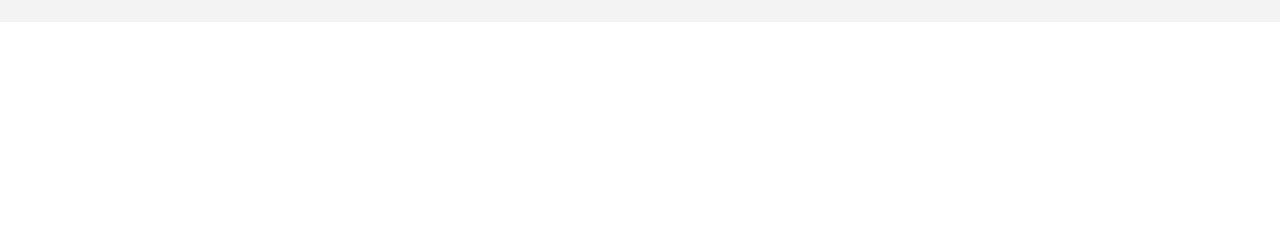
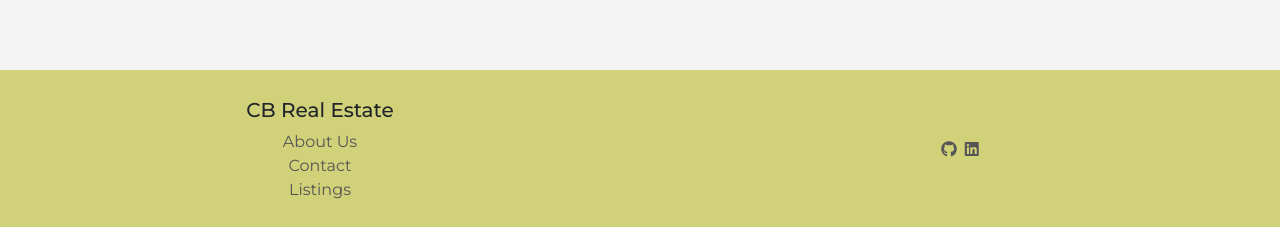
Before and after one commit to Vasileios20/real-estate, a React (Create React App) app: page /signin in a window 1280 px wide. Shown: the part 797-1024 px from the top of the page. Before the commit the page ends 819 px from the top, so only its background shows below. Built offline with nearby package versions, Linux system fonts and the light colour scheme; no server answers.

Commit message:
Add footer

```diff
--- a/src/App.js
+++ b/src/App.js
@@ -22,6 +22,7 @@ import UserPasswordForm from "./pages/profiles/UserPasswordForm";
 import UsernameForm from "./pages/profiles/UsernameForm";
 import ProfileEditForm from "./pages/profiles/ProfileEditForm";
 import AboutPage from "./pages/home/AboutPage";
+import Footer from "./components/Footer";
 
 function App() {
   useUserStatus();
@@ -79,6 +80,7 @@ function App() {
           <Route render={() => <NotFound />} />
         </Switch>
       </Container>
+      <Footer />
     </div>
   );
 }
--- a/src/App.module.css
+++ b/src/App.module.css
@@ -2,6 +2,8 @@
   font-family: "montserrat", sans-serif;
   background-color: #f3f3f3;
   min-height: 100vh;
+  display: flex;
+  flex-direction: column;
 }
 
 h1 {
@@ -10,6 +12,7 @@ h1 {
 
 .Main {
   padding-top: 100px;
+  margin-bottom: auto;
 }
 
 .Content {
--- /dev/null
+++ b/src/components/Footer.js
@@ -0,0 +1,49 @@
+import Container from "react-bootstrap/Container";
+import Row from "react-bootstrap/Row";
+import Col from "react-bootstrap/Col";
+import { Link } from "react-router-dom";
+
+import styles from "../styles/Footer.module.css";
+
+const Footer = () => {
+  return (
+    <Container fluid className="mt-5">
+      <Row
+        className={`justify-content-center align-items-center ${styles.Footer}`}
+      >
+        <Col>
+          <Row className="flex-column justify-content-end align-items-center">
+            <h5>CB Real Estate</h5>
+            <Link to="/about">About Us</Link>
+            <Link to="/contact">Contact</Link>
+            <Link to="/listings">Listings</Link>
+          </Row>
+        </Col>
+        <Col className="d-flex justify-content-center">
+          <>
+            <a
+              className="p-1"
+              href="https://github.com/Vasileios20/real-estate"
+              target="_blank"
+              aria-label="Visit the game's repository page on git hub"
+              rel="noreferrer"
+            >
+              <i className="fa-brands fa-github"></i>
+            </a>
+            <a
+              className="p-1"
+              href="https://www.linkedin.com/in/vasileios-tsimourdagkas/"
+              target="_blank"
+              aria-label="Visit developers LinkedIn profile"
+              rel="noreferrer"
+            >
+              <i className="fa-brands fa-linkedin"></i>
+            </a>
+          </>
+        </Col>
+      </Row>
+    </Container>
+  );
+};
+
+export default Footer;
--- /dev/null
+++ b/src/styles/Footer.module.css
@@ -0,0 +1,4 @@
+.Footer {
+  min-height: 20vh;
+  background-color: rgba(176, 176, 0, 0.5);
+}
```
